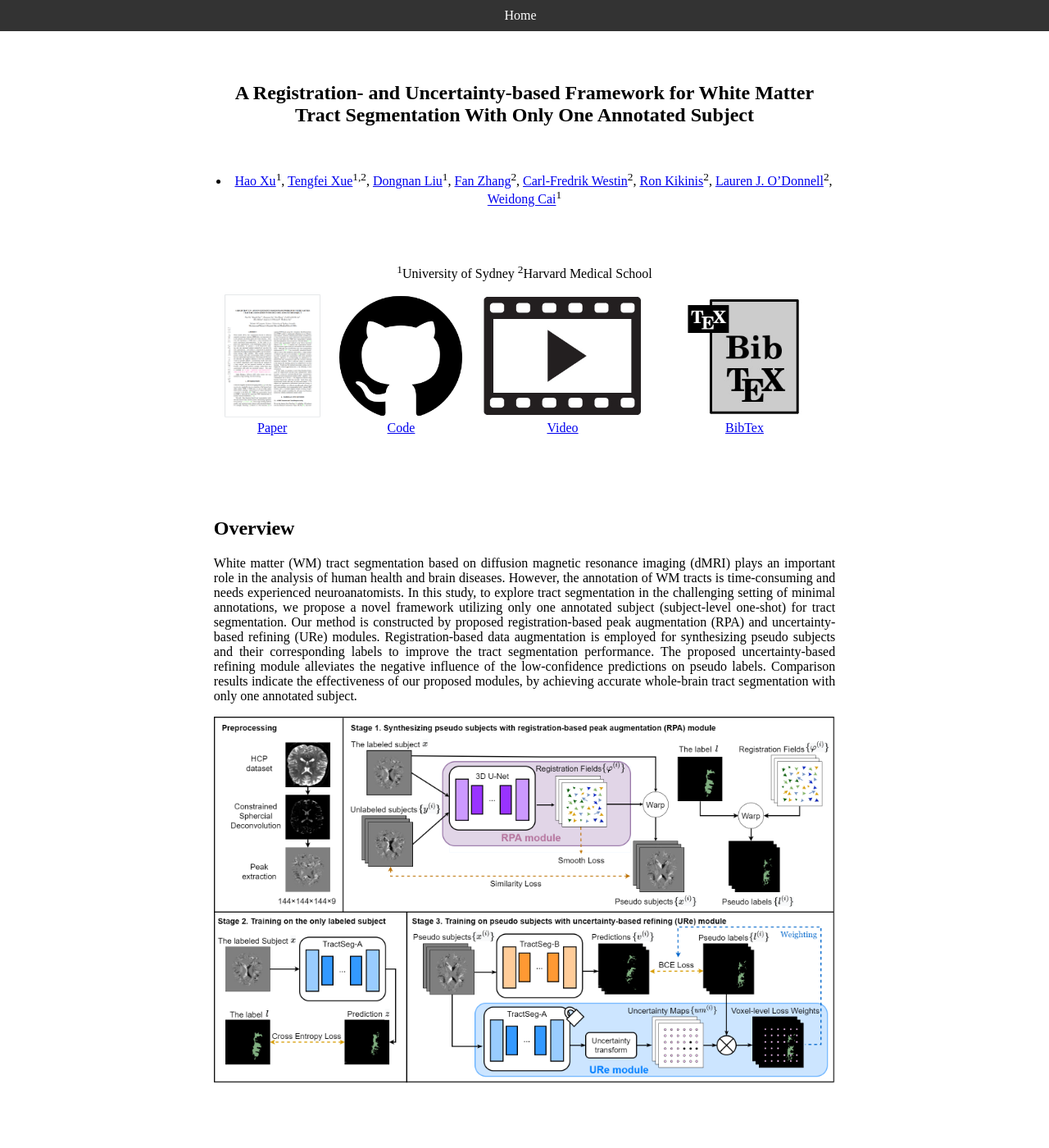
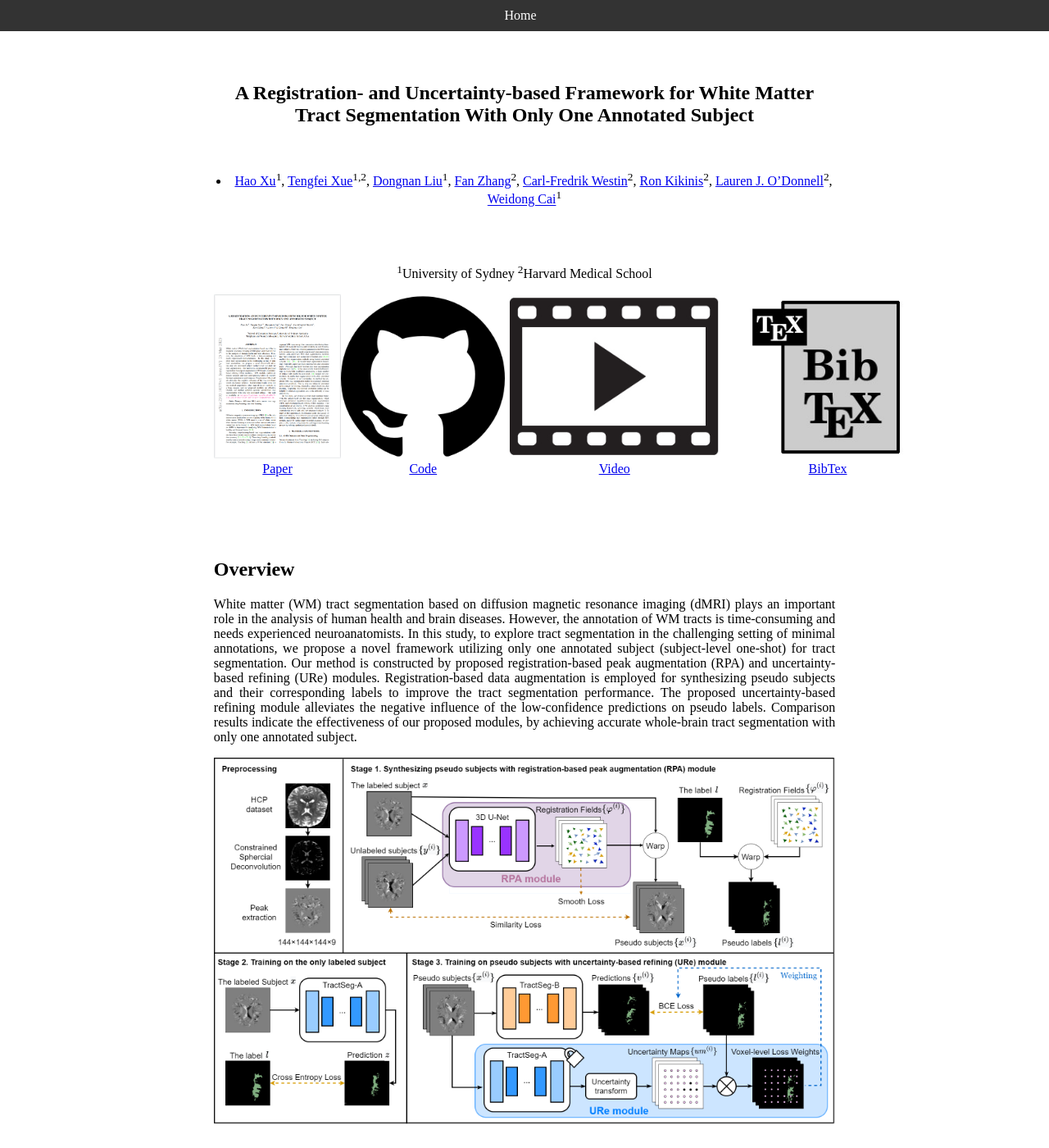
Before and after one commit to HaoXu0507/HaoXu0507.github.io, a Jekyll site: the page built from publications/isbi2023_01/index.html, in a window 1280 px wide and 1400 px high. Shown: the whole window at 82% size. Built offline with Jekyll 4.4.1, drawn with Linux system fonts in a browser that asks for light colours; grey boxes are pictures that could not be loaded.

Commit message:
Update index.html

```diff
--- a/publications/isbi2023_01/index.html
+++ b/publications/isbi2023_01/index.html
@@ -41,23 +41,10 @@ permalink: /publications/isbi2023_01/
 
         section .images {
             display: flex;
-            width: 20%
-            height: 20%
+            width: 20%;
+            height: 20%;
         }
-    .icon {
-        margin: 0 auto;
-        width: 100%;
-    }
 
-    .icon .imag-1 {
-        float: left;
-        height: 100%;
-    }
-
-    .icon .imag-1 img {
-        width: 150px;
-        height: 150px;
-    }
     </style>
 </head>
 <body>
@@ -75,10 +62,10 @@ permalink: /publications/isbi2023_01/
 
     <p><sup>1</sup>University of Sydney <sup>2</sup>Harvard Medical School</p>
     <div class="images" style="text-align: center">
-            <a href="https://arxiv.org/abs/2303.14371"><img src="./paper.png" height=150px>Paper</a>
-            <a href="https://github.com/HaoXu0507/ISBI2023-One-Shot-WM-Tract-Segmentation"><img src="./github.png" height=150px>Code</a>
-            <a href="#video"><img src="./video.png" height=150px>Video</a>
-            <a href="#bibtex"><img src="./bibtex.jpg" height=150px>BibTex</a>
+            <a href="https://arxiv.org/abs/2303.14371"><img src="./paper.png" height=200px>Paper</a>
+            <a href="https://github.com/HaoXu0507/ISBI2023-One-Shot-WM-Tract-Segmentation"><img src="./github.png" height=200px>Code</a>
+            <a href="#video"><img src="./video.png" height=200px>Video</a>
+            <a href="#bibtex"><img src="./bibtex.jpg" height=200px>BibTex</a>
         </div>
 
 <!--     <div class="icon" style="text-align: center" width=100% >
```
